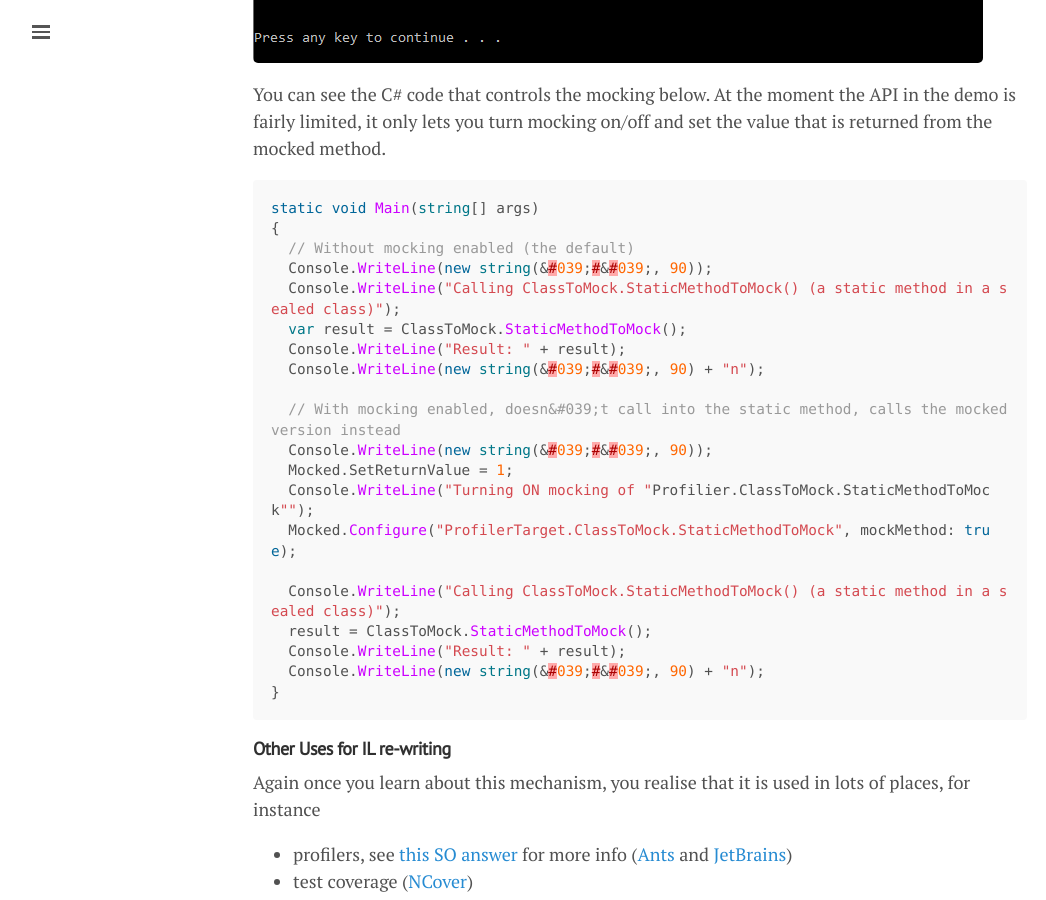
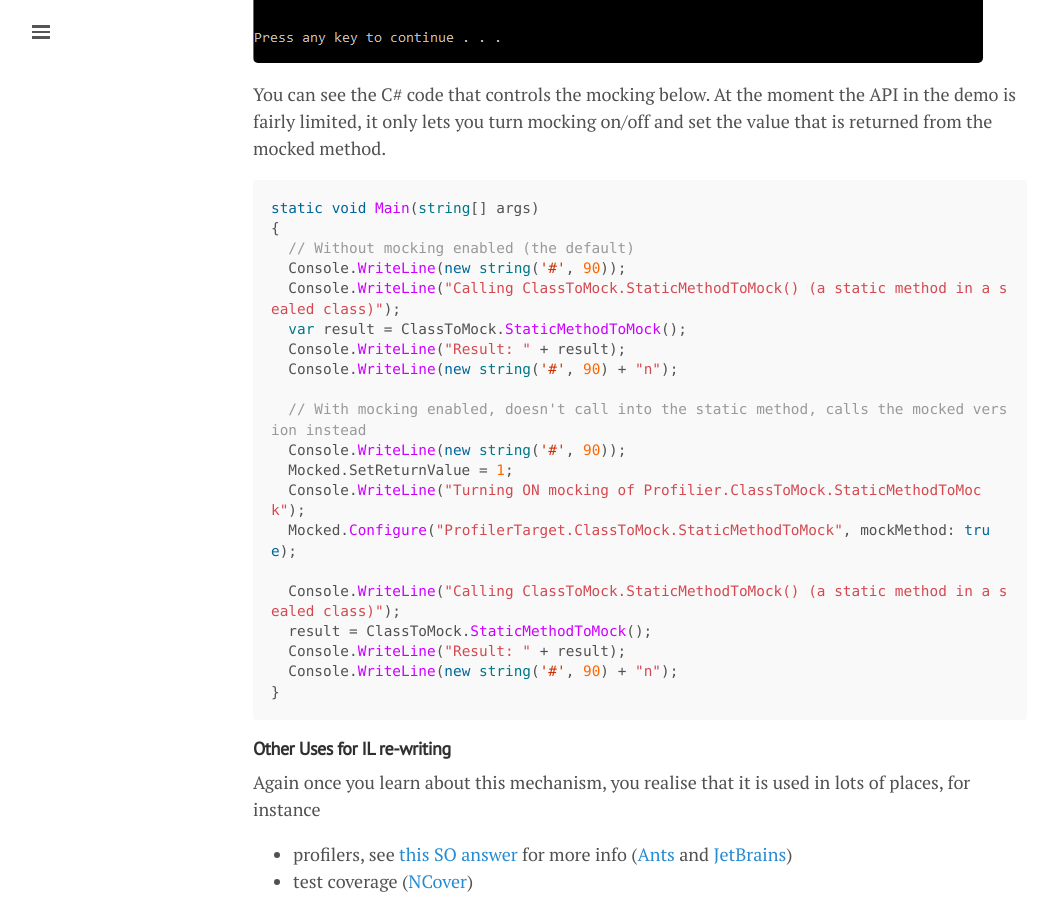
Before and after one commit to mattwarren/mattwarren.github.io, a Jekyll site: the page built from _posts/2014-08-14-how-to-mock-sealed-classes-and-static-methods.md, in a window 1280 px wide and 900 px high, scrolled down 3936 px. Shown: the whole window, without its empty margins (0-1046 px from the left). Built offline with Jekyll 4.4.1, drawn with Linux system fonts in a browser that asks for light colours; Markdown is read by kramdown in place of the engine named in the settings; some of the changed text lies outside the part shown.

Commit message:
more formatting

````diff
--- a/_posts/2014-08-14-how-to-mock-sealed-classes-and-static-methods.md
+++ b/_posts/2014-08-14-how-to-mock-sealed-classes-and-static-methods.md
@@ -132,22 +132,22 @@ You can see the C# code that controls the mocking below. At the moment the API i
 static void Main(string[] args)
 {
   // Without mocking enabled (the default)
-  Console.WriteLine(new string(&#039;#&#039;, 90));
+  Console.WriteLine(new string('#', 90));
   Console.WriteLine("Calling ClassToMock.StaticMethodToMock() (a static method in a sealed class)");
   var result = ClassToMock.StaticMethodToMock();
   Console.WriteLine("Result: " + result);
-  Console.WriteLine(new string(&#039;#&#039;, 90) + "n");
+  Console.WriteLine(new string('#', 90) + "n");
 
-  // With mocking enabled, doesn&#039;t call into the static method, calls the mocked version instead
-  Console.WriteLine(new string(&#039;#&#039;, 90));
+  // With mocking enabled, doesn't call into the static method, calls the mocked version instead
+  Console.WriteLine(new string('#', 90));
   Mocked.SetReturnValue = 1;
-  Console.WriteLine("Turning ON mocking of "Profilier.ClassToMock.StaticMethodToMock"");
+  Console.WriteLine("Turning ON mocking of Profilier.ClassToMock.StaticMethodToMock");
   Mocked.Configure("ProfilerTarget.ClassToMock.StaticMethodToMock", mockMethod: true);
 
   Console.WriteLine("Calling ClassToMock.StaticMethodToMock() (a static method in a sealed class)");
   result = ClassToMock.StaticMethodToMock();
   Console.WriteLine("Result: " + result);
-  Console.WriteLine(new string(&#039;#&#039;, 90) + "n");
+  Console.WriteLine(new string('#', 90) + "n");
 }
 ```
 
````
